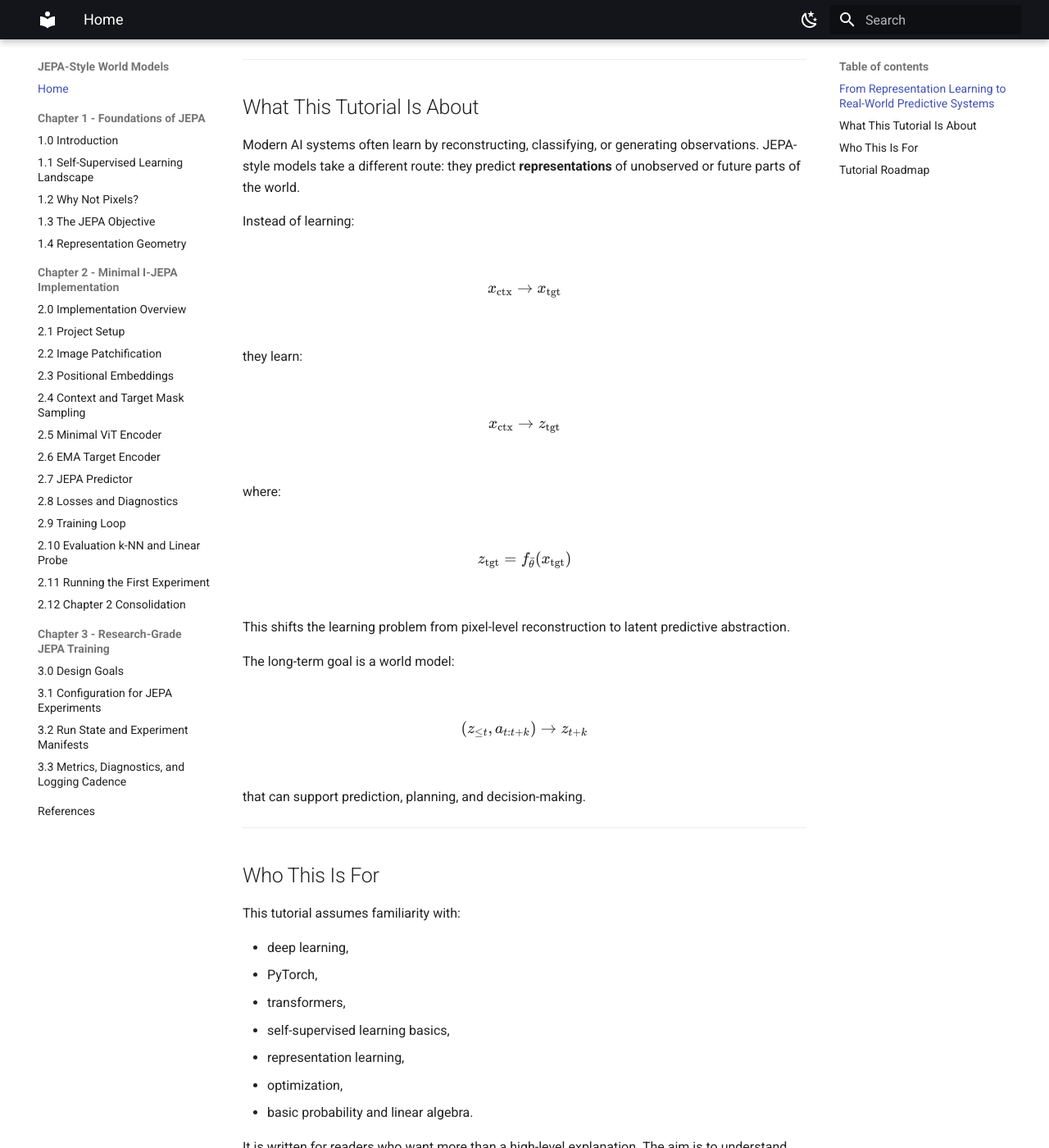
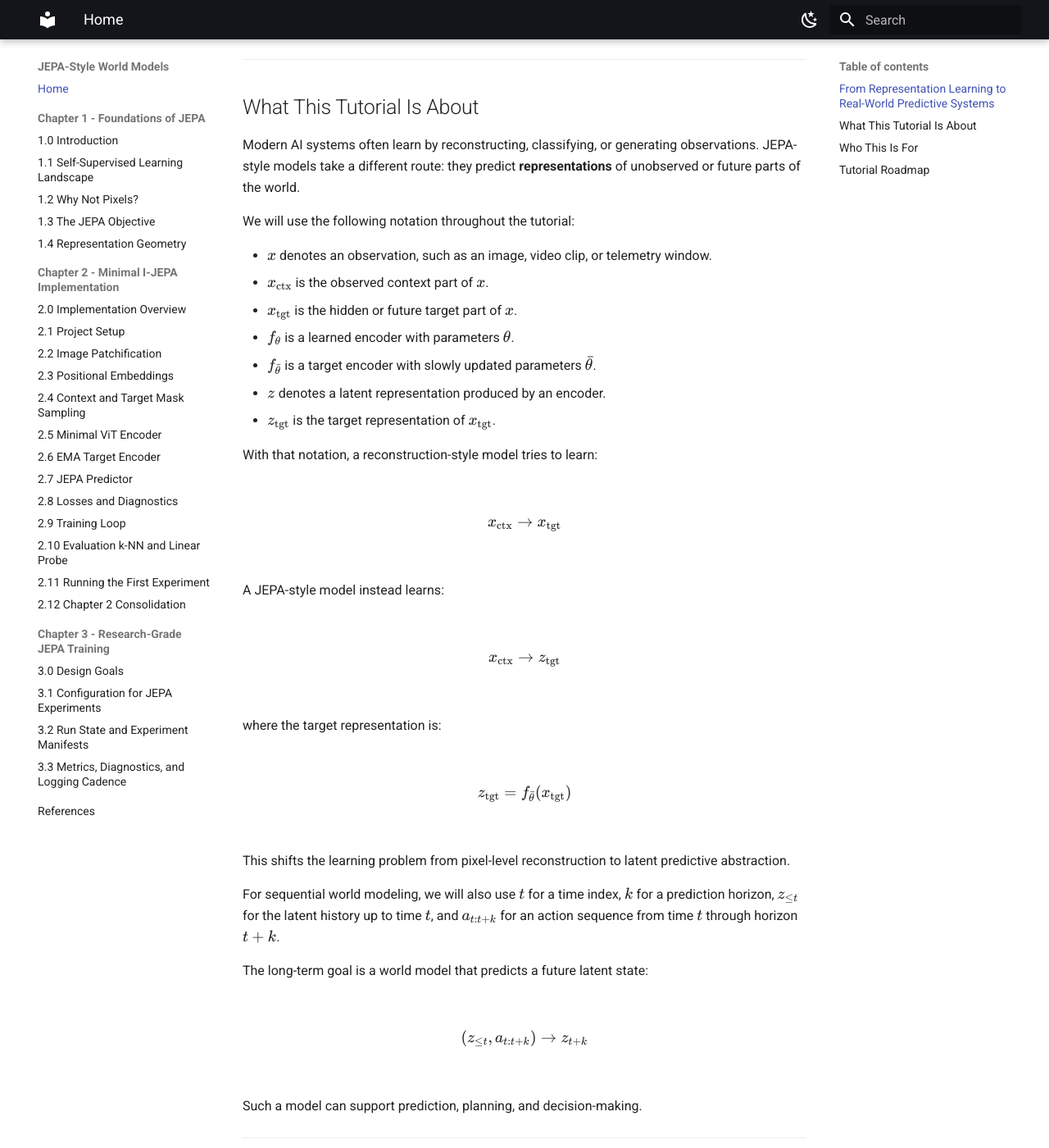
Before and after one commit to matze298/jepa-world-model-tutorial, an MkDocs documentation site: the page built from docs/index.md, in a window 1280 px wide and 1400 px high, scrolled down 639 px. Shown: the whole window at 82% size. Built offline with MkDocs 1.6.1 and Material for MkDocs 9.7.7, drawn with Linux system fonts in a browser that asks for light colours; some of the changed text lies outside the part shown.

Commit message:
docs: clarify home notation and reviewed status

```diff
--- a/docs/index.md
+++ b/docs/index.md
@@ -21,19 +21,29 @@ The goal is to bridge:
 
 Modern AI systems often learn by reconstructing, classifying, or generating observations. JEPA-style models take a different route: they predict **representations** of unobserved or future parts of the world.
 
-Instead of learning:
+We will use the following notation throughout the tutorial:
+
+- \(x\) denotes an observation, such as an image, video clip, or telemetry window.
+- \(x_{\mathrm{ctx}}\) is the observed context part of \(x\).
+- \(x_{\mathrm{tgt}}\) is the hidden or future target part of \(x\).
+- \(f_\theta\) is a learned encoder with parameters \(\theta\).
+- \(f_{\bar{\theta}}\) is a target encoder with slowly updated parameters \(\bar{\theta}\).
+- \(z\) denotes a latent representation produced by an encoder.
+- \(z_{\mathrm{tgt}}\) is the target representation of \(x_{\mathrm{tgt}}\).
+
+With that notation, a reconstruction-style model tries to learn:
 
 \[
 x_{\mathrm{ctx}} \rightarrow x_{\mathrm{tgt}}
 \]
 
-they learn:
+A JEPA-style model instead learns:
 
 \[
 x_{\mathrm{ctx}} \rightarrow z_{\mathrm{tgt}}
 \]
 
-where:
+where the target representation is:
 
 \[
 z_{\mathrm{tgt}} = f_{\bar{\theta}}(x_{\mathrm{tgt}})
@@ -41,13 +51,15 @@ z_{\mathrm{tgt}} = f_{\bar{\theta}}(x_{\mathrm{tgt}})
 
 This shifts the learning problem from pixel-level reconstruction to latent predictive abstraction.
 
-The long-term goal is a world model:
+For sequential world modeling, we will also use \(t\) for a time index, \(k\) for a prediction horizon, \(z_{\leq t}\) for the latent history up to time \(t\), and \(a_{t:t+k}\) for an action sequence from time \(t\) through horizon \(t+k\).
+
+The long-term goal is a world model that predicts a future latent state:
 
 \[
 (z_{\leq t}, a_{t:t+k}) \rightarrow z_{t+k}
 \]
 
-that can support prediction, planning, and decision-making.
+Such a model can support prediction, planning, and decision-making.
 
 ---
 
@@ -996,17 +1008,19 @@ Status: **to generate**
 
 Chapter 4 extends the JEPA idea from static images to temporal prediction.
 
-The key transition is:
+Using the notation introduced above, the key transition is from image-context prediction:
 
 \[
 x_{\mathrm{ctx}} \rightarrow z_{\mathrm{tgt}}
 \]
 
-to:
+to temporal prediction:
 
 \[
 x_{\leq t} \rightarrow z_{t+k}
 \]
+
+Here \(x_{\leq t}\) denotes the observation history up to time \(t\), and \(z_{t+k}\) denotes the latent representation of the future state at horizon \(k\).
 
 ## Sections
 
@@ -1097,13 +1111,15 @@ Status: **to generate**
 
 Chapter 5 turns passive temporal prediction into controllable latent dynamics.
 
-The core objective becomes:
+The core objective becomes an action-conditioned latent dynamics model:
 
 \[
 \hat{z}_{t+k}
 =
 F_\phi(z_{\leq t}, a_{t:t+k})
 \]
+
+Here \(F_\phi\) is a learned dynamics predictor with parameters \(\phi\), and \(\hat{z}_{t+k}\) is its prediction of the future latent representation \(z_{t+k}\).
 
 ## Sections
 
```
Also changed, not shown: other parts of docs/index.md (+19 -19 lines).
